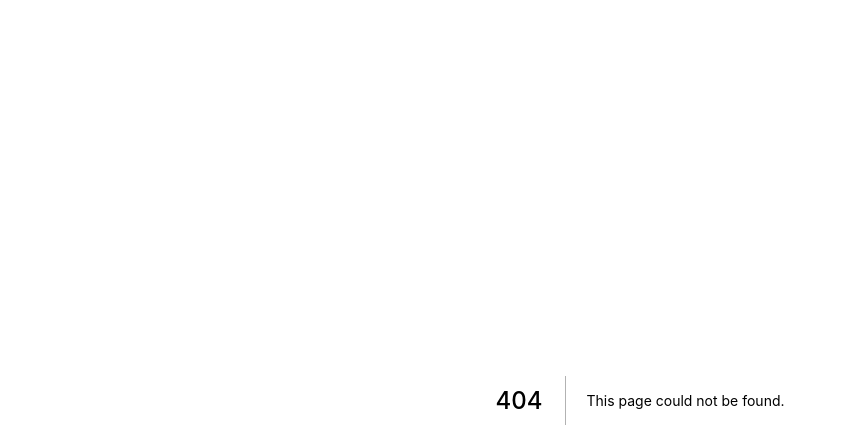
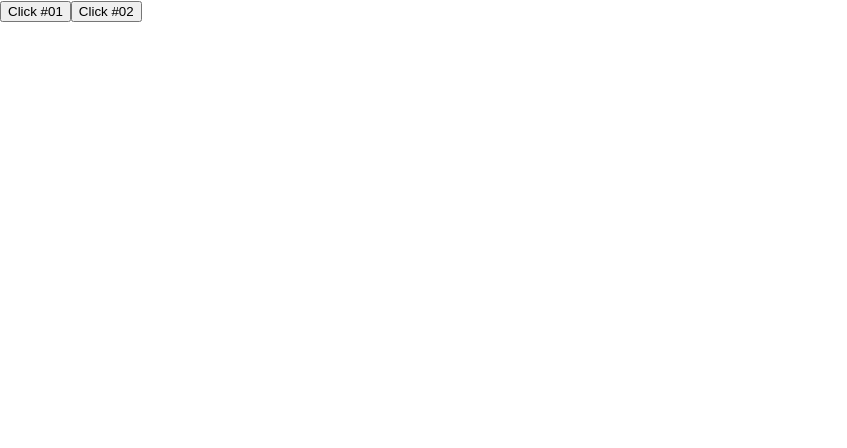
Before and after one commit to renatotnk/curso-nextjs, a Next.js app in the folder exercicios/: page /basicos/botao in a window 1280 px wide. Before the commit this address had no page. Shown: the top 448 px of the page, without its empty margins (0-847 px from the left). Built offline with nearby package versions, Linux system fonts and the light colour scheme.

Commit message:
Event handling, too basic...

```diff
--- /dev/null
+++ b/exercicios/pages/basicos/botao.jsx
@@ -0,0 +1,16 @@
+function acao1(){
+    console.log("acao 1")
+}
+
+export default function botao() {
+    function acao2(){
+        console.log("acao 2")
+    }
+
+    return(
+        <div>
+            <button onClick={acao1}>Click #01</button>
+            <button onClick={acao2}>Click #02</button>
+        </div>
+    )
+}
```
